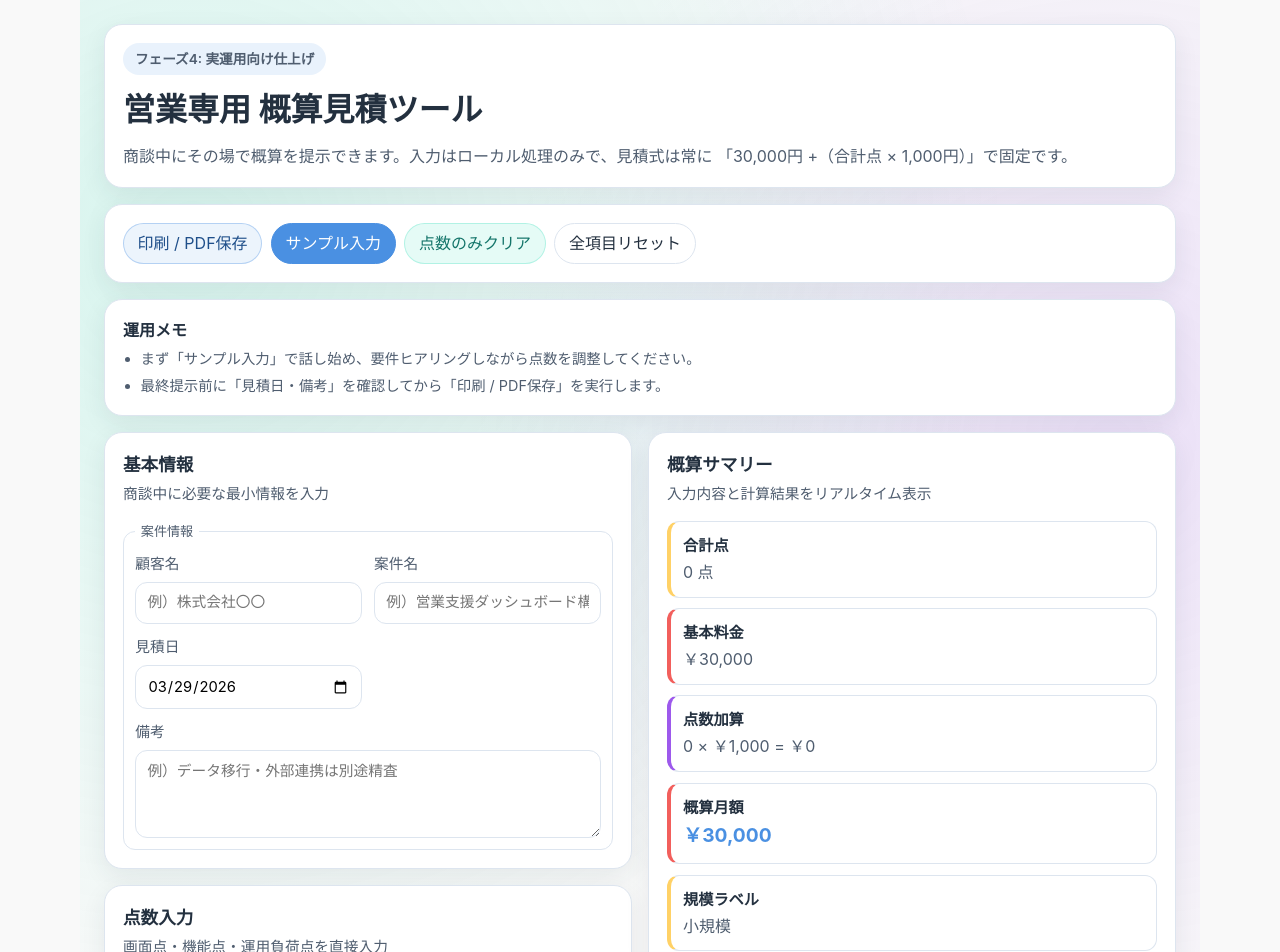
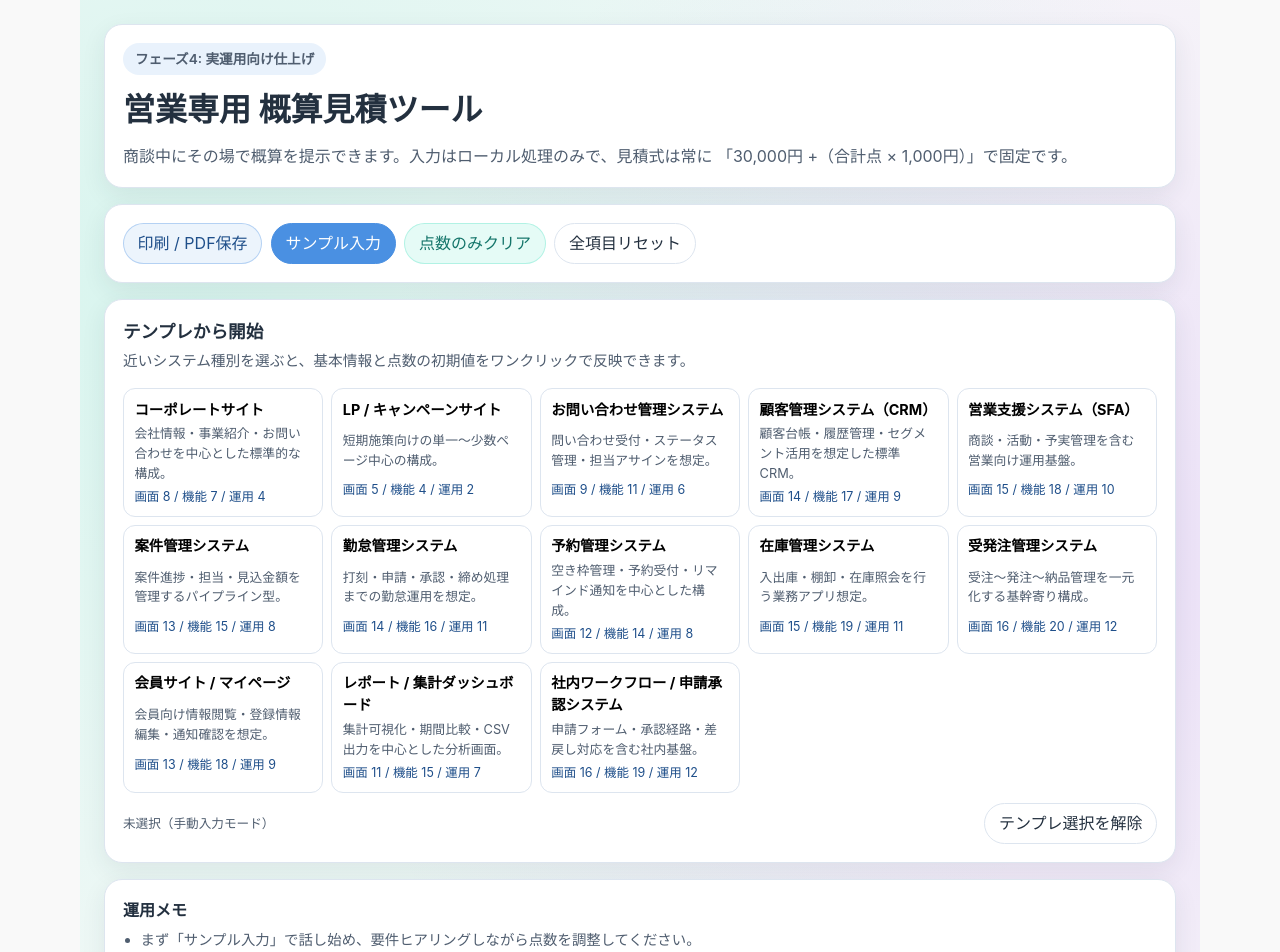
Before and after one commit to ANOSkdy/acoru_estimate, a Next.js app: page / in a window 1280 px wide. Shown: the top 952 px of the page. Built offline with nearby package versions, Linux system fonts and the light colour scheme.

Commit message:
feat: add estimate template presets for sales quick start

```diff
--- a/app/globals.css
+++ b/app/globals.css
@@ -104,6 +104,10 @@ textarea {
   gap: 0.55rem;
 }
 
+.template-presets {
+  margin-bottom: 1rem;
+}
+
 .estimate-memo {
   margin-bottom: 1rem;
 }
@@ -137,6 +141,7 @@ textarea {
 
 .btn:focus-visible,
 .hint-button:focus-visible,
+.preset-button:focus-visible,
 .score-input__controls button:focus-visible,
 .score-input__controls input:focus-visible,
 .form-field input:focus-visible,
@@ -285,6 +290,59 @@ textarea {
   grid-template-columns: repeat(2, minmax(0, 1fr));
   gap: 0.45rem;
   margin-top: 0.6rem;
+}
+
+.preset-grid {
+  display: grid;
+  grid-template-columns: repeat(auto-fit, minmax(200px, 1fr));
+  gap: 0.5rem;
+}
+
+.preset-button {
+  border: 1px solid var(--border-soft);
+  border-radius: var(--radius-md);
+  background: #fff;
+  text-align: left;
+  padding: 0.6rem 0.65rem;
+  display: grid;
+  gap: 0.2rem;
+  cursor: pointer;
+  transition: border-color 0.15s ease, background 0.15s ease, transform 0.15s ease;
+}
+
+.preset-button:hover {
+  background: rgb(74 144 226 / 8%);
+  border-color: rgb(74 144 226 / 35%);
+  transform: translateY(-1px);
+}
+
+.preset-button--active {
+  border-color: var(--primary);
+  background: rgb(74 144 226 / 12%);
+}
+
+.preset-button__label {
+  font-size: 0.9rem;
+  font-weight: 700;
+}
+
+.preset-button__description {
+  font-size: 0.8rem;
+  color: var(--text-secondary);
+}
+
+.preset-button__scores {
+  font-size: 0.78rem;
+  color: #1f4f8a;
+}
+
+.preset-footer {
+  margin-top: 0.65rem;
+  display: flex;
+  gap: 0.5rem;
+  flex-wrap: wrap;
+  align-items: center;
+  justify-content: space-between;
 }
 
 .hint-button {
@@ -487,6 +545,7 @@ textarea {
   .estimate-bg,
   .estimate-hero,
   .estimate-actions,
+  .template-presets,
   .estimate-footer,
   .estimate-column > .estimate-card:not(.print-preview-shell) {
     display: none;
--- a/components/estimate/EstimateShell.tsx
+++ b/components/estimate/EstimateShell.tsx
@@ -1,6 +1,7 @@
 'use client';
 
 import { useId, useMemo, useState } from 'react';
+import { ESTIMATE_PRESETS, findEstimatePresetById } from '@/lib/estimate-presets';
 import {
   applyScoreDelta,
   BASE_MONTHLY_FEE,
@@ -95,9 +96,14 @@ export function EstimateShell() {
   const idPrefix = useId();
   const [basicInfo, setBasicInfo] = useState<BasicInfo>(INITIAL_BASIC_INFO(today));
   const [scores, setScores] = useState<EstimateScores>(INITIAL_SCORES);
+  const [selectedPresetId, setSelectedPresetId] = useState<string | null>(null);
 
   const result = useMemo(() => calculateEstimate(scores), [scores]);
   const scaleLabel = useMemo(() => getScaleLabel(result.totalScore), [result.totalScore]);
+  const selectedPreset = useMemo(
+    () => findEstimatePresetById(selectedPresetId),
+    [selectedPresetId],
+  );
 
   const setScore = (key: ScoreBucketKey, nextValue: number) => {
     setScores((prev) => ({
@@ -120,15 +126,38 @@ export function EstimateShell() {
   const handleReset = () => {
     setBasicInfo(INITIAL_BASIC_INFO(today));
     setScores(INITIAL_SCORES);
+    setSelectedPresetId(null);
   };
 
   const handleSample = () => {
     setBasicInfo(SAMPLE_BASIC_INFO(today));
     setScores(SAMPLE_SCORES);
+    setSelectedPresetId(null);
   };
 
   const handleClearScores = () => {
     setScores(INITIAL_SCORES);
+    setSelectedPresetId(null);
+  };
+
+  const handlePresetApply = (presetId: string) => {
+    const preset = findEstimatePresetById(presetId);
+    if (!preset) {
+      return;
+    }
+
+    setScores(preset.scores);
+    setBasicInfo((prev) => ({
+      ...prev,
+      customerName: prev.customerName || preset.suggestedCustomerName || '',
+      projectName: preset.suggestedProjectName ?? prev.projectName,
+      notes: prev.notes || preset.note || '',
+    }));
+    setSelectedPresetId(preset.id);
+  };
+
+  const handlePresetClear = () => {
+    setSelectedPresetId(null);
   };
 
   const handlePrint = () => {
@@ -166,6 +195,43 @@ export function EstimateShell() {
           全項目リセット
         </button>
       </div>
+
+      <section className="estimate-card template-presets" aria-label="テンプレートプリセット">
+        <header className="estimate-card__header">
+          <h2>テンプレから開始</h2>
+          <p>近いシステム種別を選ぶと、基本情報と点数の初期値をワンクリックで反映できます。</p>
+        </header>
+        <div className="preset-grid">
+          {ESTIMATE_PRESETS.map((preset) => {
+            const isActive = selectedPresetId === preset.id;
+            return (
+              <button
+                key={preset.id}
+                type="button"
+                className={`preset-button ${isActive ? 'preset-button--active' : ''}`.trim()}
+                onClick={() => handlePresetApply(preset.id)}
+                aria-pressed={isActive}
+              >
+                <p className="preset-button__label">{preset.label}</p>
+                <p className="preset-button__description">{preset.description}</p>
+                <p className="preset-button__scores">
+                  画面 {preset.scores.screen} / 機能 {preset.scores.feature} / 運用 {preset.scores.operation}
+                </p>
+              </button>
+            );
+          })}
+        </div>
+        <div className="preset-footer">
+          <p className="field-helper">
+            {selectedPreset
+              ? `選択中: ${selectedPreset.label}（必要に応じて下の入力で微調整してください）`
+              : '未選択（手動入力モード）'}
+          </p>
+          <button type="button" className="btn btn--ghost" onClick={handlePresetClear}>
+            テンプレ選択を解除
+          </button>
+        </div>
+      </section>
 
       <aside className="estimate-memo estimate-card" aria-label="運用メモ">
         <h2>運用メモ</h2>
--- /dev/null
+++ b/lib/estimate-presets.ts
@@ -0,0 +1,126 @@
+import type { EstimateScores } from '@/lib/estimate';
+
+export type EstimatePreset = {
+  id: string;
+  label: string;
+  description: string;
+  suggestedCustomerName?: string;
+  suggestedProjectName?: string;
+  scores: EstimateScores;
+  note?: string;
+};
+
+export const ESTIMATE_PRESETS: EstimatePreset[] = [
+  {
+    id: 'corporate-site',
+    label: 'コーポレートサイト',
+    description: '会社情報・事業紹介・お問い合わせを中心とした標準的な構成。',
+    suggestedProjectName: 'コーポレートサイト制作',
+    scores: { screen: 8, feature: 7, operation: 4 },
+    note: '公開後の更新運用（ニュース投稿など）の範囲確認で上下しやすいです。',
+  },
+  {
+    id: 'lp-campaign',
+    label: 'LP / キャンペーンサイト',
+    description: '短期施策向けの単一〜少数ページ中心の構成。',
+    suggestedProjectName: 'LP / キャンペーンサイト制作',
+    scores: { screen: 5, feature: 4, operation: 2 },
+    note: 'ABテストや計測タグ要件がある場合は機能点を追加してください。',
+  },
+  {
+    id: 'inquiry-management',
+    label: 'お問い合わせ管理システム',
+    description: '問い合わせ受付・ステータス管理・担当アサインを想定。',
+    suggestedProjectName: 'お問い合わせ管理システム構築',
+    scores: { screen: 9, feature: 11, operation: 6 },
+    note: '通知ルールとエスカレーション運用の有無で運用負荷が増減します。',
+  },
+  {
+    id: 'crm',
+    label: '顧客管理システム（CRM）',
+    description: '顧客台帳・履歴管理・セグメント活用を想定した標準CRM。',
+    suggestedProjectName: '顧客管理システム（CRM）導入',
+    scores: { screen: 14, feature: 17, operation: 9 },
+    note: '既存データ移行と重複統合ルールの確認で点数調整しやすいです。',
+  },
+  {
+    id: 'sfa',
+    label: '営業支援システム（SFA）',
+    description: '商談・活動・予実管理を含む営業向け運用基盤。',
+    suggestedProjectName: '営業支援システム（SFA）構築',
+    scores: { screen: 15, feature: 18, operation: 10 },
+    note: 'モバイル利用や入力ルール厳格化がある場合は画面点・運用負荷点を追加。',
+  },
+  {
+    id: 'deal-management',
+    label: '案件管理システム',
+    description: '案件進捗・担当・見込金額を管理するパイプライン型。',
+    suggestedProjectName: '案件管理システム導入',
+    scores: { screen: 13, feature: 15, operation: 8 },
+    note: '承認フローが増える場合は機能点と運用負荷点を加点してください。',
+  },
+  {
+    id: 'attendance',
+    label: '勤怠管理システム',
+    description: '打刻・申請・承認・締め処理までの勤怠運用を想定。',
+    suggestedProjectName: '勤怠管理システム導入',
+    scores: { screen: 14, feature: 16, operation: 11 },
+    note: '就業規則の複雑さやシフト管理要件で運用負荷が上がります。',
+  },
+  {
+    id: 'reservation',
+    label: '予約管理システム',
+    description: '空き枠管理・予約受付・リマインド通知を中心とした構成。',
+    suggestedProjectName: '予約管理システム構築',
+    scores: { screen: 12, feature: 14, operation: 8 },
+    note: '外部カレンダー連携や複数拠点管理の有無を初回に確認してください。',
+  },
+  {
+    id: 'inventory',
+    label: '在庫管理システム',
+    description: '入出庫・棚卸・在庫照会を行う業務アプリ想定。',
+    suggestedProjectName: '在庫管理システム刷新',
+    scores: { screen: 15, feature: 19, operation: 11 },
+    note: 'バーコード運用やロット管理要件がある場合は機能点を追加。',
+  },
+  {
+    id: 'order-management',
+    label: '受発注管理システム',
+    description: '受注〜発注〜納品管理を一元化する基幹寄り構成。',
+    suggestedProjectName: '受発注管理システム構築',
+    scores: { screen: 16, feature: 20, operation: 12 },
+    note: '取引先別の業務ルール差分が多いほど調整コストが増えやすいです。',
+  },
+  {
+    id: 'member-mypage',
+    label: '会員サイト / マイページ',
+    description: '会員向け情報閲覧・登録情報編集・通知確認を想定。',
+    suggestedProjectName: '会員サイト / マイページ構築',
+    scores: { screen: 13, feature: 18, operation: 9 },
+    note: '権限ロールや公開範囲条件が複雑な場合は機能点を加点してください。',
+  },
+  {
+    id: 'report-dashboard',
+    label: 'レポート / 集計ダッシュボード',
+    description: '集計可視化・期間比較・CSV出力を中心とした分析画面。',
+    suggestedProjectName: 'レポート / 集計ダッシュボード開発',
+    scores: { screen: 11, feature: 15, operation: 7 },
+    note: 'データ連携元が増えると機能点と運用負荷点が上がりやすいです。',
+  },
+  {
+    id: 'workflow-approval',
+    label: '社内ワークフロー / 申請承認システム',
+    description: '申請フォーム・承認経路・差戻し対応を含む社内基盤。',
+    suggestedProjectName: '社内ワークフロー / 申請承認システム導入',
+    scores: { screen: 16, feature: 19, operation: 12 },
+    note: '申請種別の追加見込みがある場合は初期段階で余裕を持って見積ください。',
+  },
+];
+
+export function findEstimatePresetById(id: string | null): EstimatePreset | null {
+  if (!id) {
+    return null;
+  }
+
+  return ESTIMATE_PRESETS.find((preset) => preset.id === id) ?? null;
+}
```
